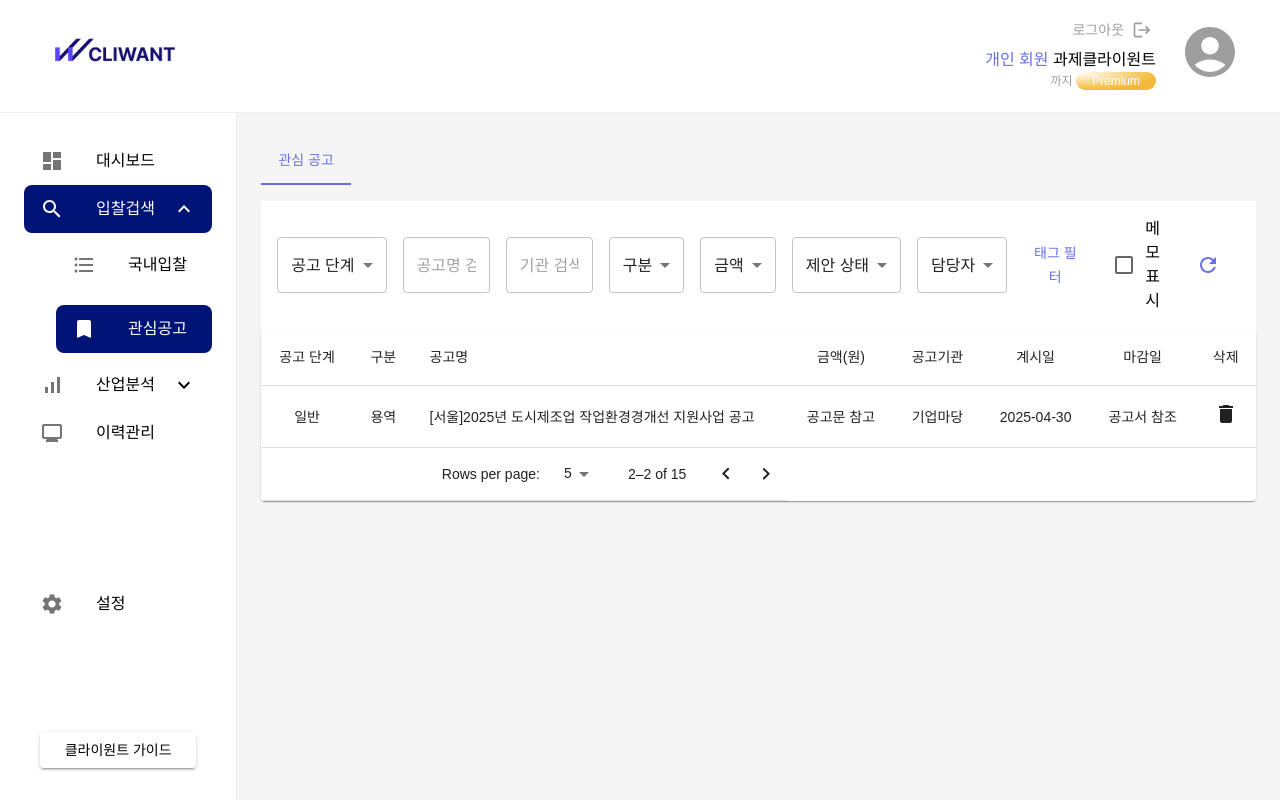
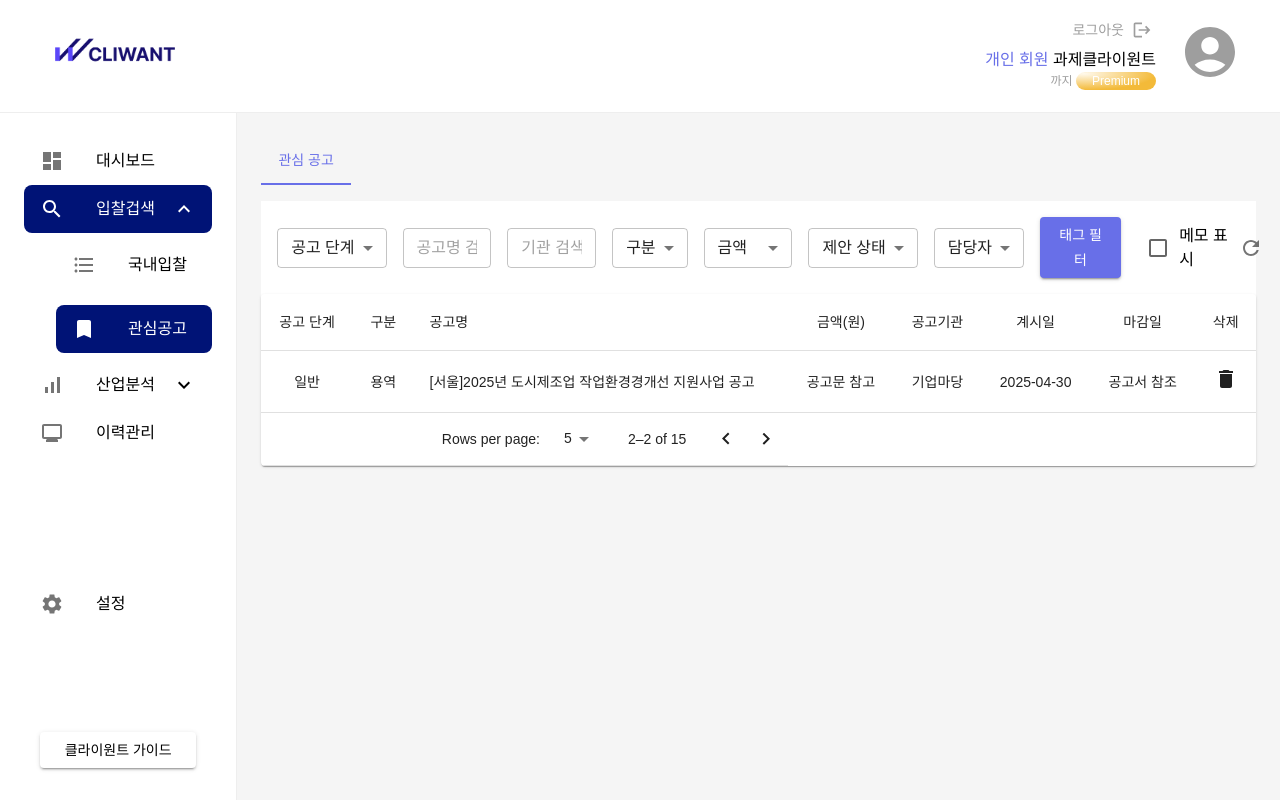
Before and after one commit to yubinjodev/cliwant-assignment, a Next.js app: page /rfp/saved in a window 1280 px wide. Built offline with nearby package versions, Linux system fonts and the light colour scheme; what @mui/material-nextjs would draw is missing.

Commit message:
Fix: Add styles for saved rfp filters

```diff
--- a/src/features/rfp/components/rfp-date-filter.tsx
+++ b/src/features/rfp/components/rfp-date-filter.tsx
@@ -10,7 +10,7 @@ export default function RfpDateFilter() {
     <Stack direction="row" spacing={2}>
       <Typography>공고일</Typography>
 
-      <Stack>
+      <Stack spacing={2}>
         <Stack direction="row" spacing={2} alignItems="center">
           <label htmlFor="rfpDateFilterStart">
             <DatePicker
@@ -22,6 +22,7 @@ export default function RfpDateFilter() {
               shouldCloseOnSelect
               showIcon={false}
               disabled={date.category !== 'custom'}
+              className="date-picker-style"
             />
           </label>
           <Typography>~</Typography>
@@ -35,6 +36,7 @@ export default function RfpDateFilter() {
               shouldCloseOnSelect
               showIcon={false}
               disabled={date.category !== 'custom'}
+              className="date-picker-style"
             />
           </label>
           <FormControlLabel
--- a/src/features/rfp/components/rfp-listing-details.tsx
+++ b/src/features/rfp/components/rfp-listing-details.tsx
@@ -148,6 +148,7 @@ export default function RfpListingDetails() {
           title="업종제한"
           action={
             <Select
+              size="small"
               value={industryRestrictionsFilter}
               onChange={(e) => handleChangeFilter('industryRestrictionsFilter', e.target.value)}
             >
@@ -173,6 +174,7 @@ export default function RfpListingDetails() {
           title="직접생산 분석 [제한 기준: 제조물품]"
           action={
             <Select
+              size="small"
               value={productionAnalysisFilter}
               onChange={(e) => handleChangeFilter('productionAnalysisFilter', e.target.value)}
             >
--- a/src/features/rfp/components/saved-rfp-filter.tsx
+++ b/src/features/rfp/components/saved-rfp-filter.tsx
@@ -1,5 +1,5 @@
 import RefreshIcon from '@mui/icons-material/Refresh'
-import { Button, Checkbox, FormControlLabel, MenuItem, Select, Stack, TextField } from '@mui/material'
+import { Button, Checkbox, FormControlLabel, IconButton, MenuItem, Select, Stack, TextField } from '@mui/material'
 import { useSavedRfpFilterStore } from '../stores/saved-rfp-filter-store'
 import { SAVED_RFP_FILTER_AMOUNT_CATEGORY } from '../utils/constants/saved-rfp-filter-amount-category'
 import { SAVED_RFP_FILTER_BUSINESS_CATEGORY } from '../utils/constants/saved-rfp-filter-business-category'
@@ -29,8 +29,9 @@ export default function SavedRfpFilter() {
   } = useSavedRfpFilterStore()
 
   return (
-    <Stack spacing={2} sx={{ p: 2 }} direction="row" alignItems="center">
-      <Select value={listingCategory} onChange={(e) => handleChangeListingCategory(e.target.value)}>
+    <Stack sx={{ p: 2 }} direction="row" justifyContent="space-between">
+      <Stack spacing={2} direction="row" alignItems="center">
+        <Select size="small" value={listingCategory} onChange={(e) => handleChangeListingCategory(e.target.value)}>
           {SAVED_RFP_FILTER_LISTING_CATEGORY.map((category) => (
             <MenuItem value={category.value} key={category.value}>
               {category.label}
@@ -39,17 +40,21 @@ export default function SavedRfpFilter() {
         </Select>
 
         <TextField
+          size="small"
           placeholder="공고명 검색"
           value={listingSearchInput}
           onChange={(e) => handleChangeListingSearchInput(e.target.value)}
+          sx={{ width: 100 }}
         />
         <TextField
+          size="small"
           placeholder="기관 검색"
           value={agencySearchInput}
           onChange={(e) => handleChangeAgencySearchInput(e.target.value)}
+          sx={{ width: 100 }}
         />
 
-      <Select value={businessCategory} onChange={(e) => handleChangeBusinessCategory(e.target.value)}>
+        <Select size="small" value={businessCategory} onChange={(e) => handleChangeBusinessCategory(e.target.value)}>
           {SAVED_RFP_FILTER_BUSINESS_CATEGORY.map((category) => (
             <MenuItem value={category.value} key={category.value}>
               {category.label}
@@ -57,7 +62,12 @@ export default function SavedRfpFilter() {
           ))}
         </Select>
 
-      <Select value={amountRange} onChange={(e) => handleChangeAmountRange(e.target.value)}>
+        <Select
+          size="small"
+          value={amountRange}
+          onChange={(e) => handleChangeAmountRange(e.target.value)}
+          sx={{ width: 100 }}
+        >
           {SAVED_RFP_FILTER_AMOUNT_CATEGORY.map((category) => (
             <MenuItem value={category.value} key={category.value}>
               {category.label}
@@ -65,7 +75,12 @@ export default function SavedRfpFilter() {
           ))}
         </Select>
 
-      <Select value={proposalStatus} onChange={(e) => handleChangeProposalStatus(e.target.value)}>
+        <Select
+          size="small"
+          value={proposalStatus}
+          onChange={(e) => handleChangeProposalStatus(e.target.value)}
+          sx={{ width: 120 }}
+        >
           {SAVED_RFP_FILTER_PROPOSAL_STATUS_CATEGORY.map((category) => (
             <MenuItem value={category.value} key={category.value}>
               {category.label}
@@ -73,21 +88,23 @@ export default function SavedRfpFilter() {
           ))}
         </Select>
 
-      <Select value={admin} onChange={(e) => handleChangeAdmin(e.target.value)}>
+        <Select size="small" value={admin} onChange={(e) => handleChangeAdmin(e.target.value)} sx={{ width: 100 }}>
           <MenuItem value="none">담당자</MenuItem>
           <MenuItem value="current-user">과제 클라이원트 (test@cliwant.io)</MenuItem>
         </Select>
 
-      <Button onClick={() => handleChangeIsTagFilterOpen(true)}>태그 필터</Button>
+        <Button variant="contained" onClick={() => handleChangeIsTagFilterOpen(true)}>
+          태그 필터
+        </Button>
 
         <FormControlLabel
           control={<Checkbox onChange={handleChangeIsMemoDisplayed} checked={isMemoDisplayed} />}
           label="메모 표시"
         />
-
-      <Button>
+      </Stack>
+      <IconButton>
         <RefreshIcon />
-      </Button>
+      </IconButton>
     </Stack>
   )
 }
--- a/src/features/rfp/components/saved-rfp.tsx
+++ b/src/features/rfp/components/saved-rfp.tsx
@@ -7,8 +7,8 @@ import SavedRfpTable from './saved-rfp-table'
 export default function SavedRfp() {
   return (
     <Stack spacing={2}>
-      <Tabs value={0}>
-        <Tab value={0} label="관심 공고" />
+      <Tabs value="none">
+        <Tab value="none" label="관심 공고" />
       </Tabs>
 
       <Stack sx={{ background: '#fff' }}>
--- a/src/styles/global.css
+++ b/src/styles/global.css
@@ -7,3 +7,11 @@
 body {
   margin: 0;
 }
+
+.date-picker-style {
+  padding: 10px;
+}
+
+.react-datepicker-popper {
+  z-index: 3 !important;
+}
```
Also changed, not shown: src/features/rfp/components/rfp-filter-exclude-keyword.tsx (+9 -7 lines), src/features/rfp/components/rfp-filter-keyword-search.tsx (+17 -6 lines), src/features/rfp/components/rfp-filters.tsx (+20 -2 lines), src/features/rfp/components/rfp-listing-filter-dropdown.tsx (+4 -3 lines). Lines whose indentation alone changed are shown as unchanged.
